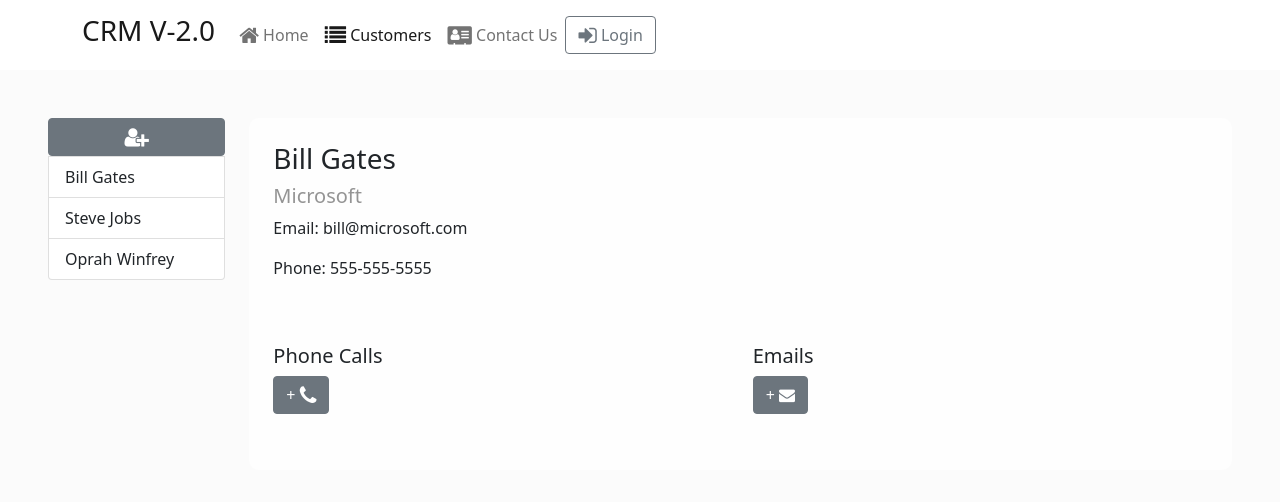
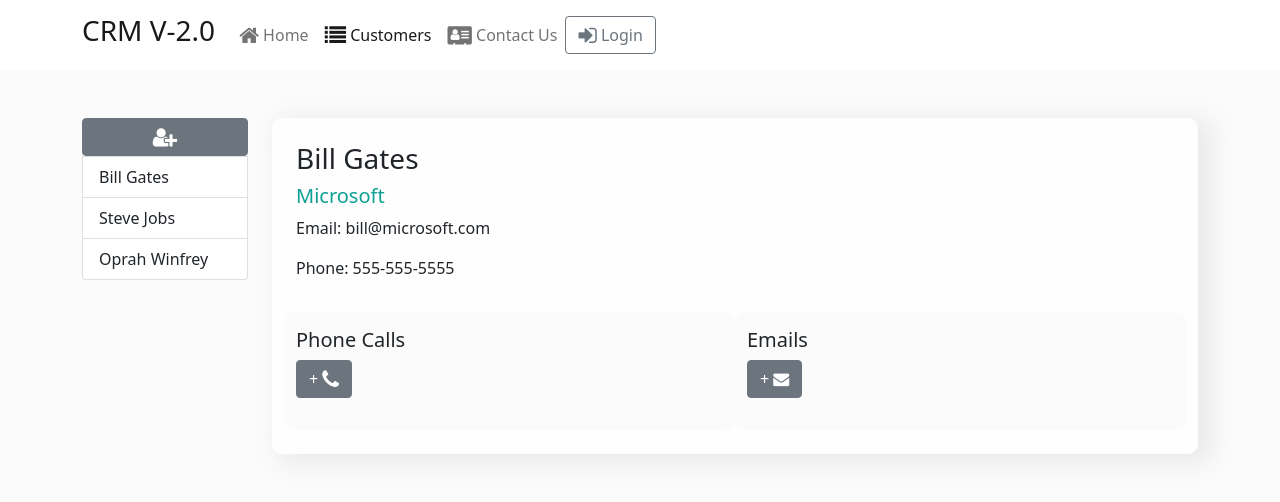
Before and after one commit to rscole87/crm_project, a React (Create React App) app: page /customers in a window 1280 px wide. Shown: the top 502 px of the page. Built offline with nearby package versions, Linux system fonts and the light colour scheme.

Commit message:
add styling to home and customer profile

```diff
--- a/src/components/CustomerSection.js
+++ b/src/components/CustomerSection.js
@@ -24,7 +24,7 @@
 
     return (
       <section id="customer-section">
-        <div className="container-fluid p-5">
+        <div className="container-fluid container-lg py-5">
           <div className="row">
             <div className="col col-sm-2">
               <ListGroup>
--- a/src/components/HomeComponent.js
+++ b/src/components/HomeComponent.js
@@ -1,11 +1,22 @@
 import React from "react";
+import homeImg from '../images/graph-man.svg'
 
 export function Home() {
   return (
     <div className="container mt-5">
-      <h1>World Class CRM Available Now!!</h1>
-      <p>Lorem ipsum dolor sit amet, consectetur adipiscing elit, sed do eiusmod tempor incididunt ut labore et dolore magna aliqua. Ut enim ad minim veniam, quis nostrud exercitation ullamco laboris nisi ut aliquip ex ea commodo consequat. Duis aute irure dolor in reprehenderit in voluptate velit esse cillum dolore eu fugiat nulla pariatur. </p>
-      <p>Excepteur sint occaecat cupidatat non proident, sunt in culpa qui officia deserunt mollit anim id est laborum. ed ut perspiciatis unde omnis iste natus error sit voluptatem accusantium doloremque laudantium, totam rem aperiam, eaque ipsa quae ab illo inventore veritatis et quasi architecto beatae vitae dicta sunt explicabo.</p>
+      <div className="row">
+        <div className="col-sm-6 pt-5">
+          <h1 id="home-heading">World Class CRM Available Now!!</h1><br />
+          <p>Lorem ipsum dolor sit amet, consectetur adipiscing elit, sed do eiusmod tempor incididunt ut labore et dolore magna aliqua. Ut enim ad minim veniam, quis nostrud exercitation ullamco laboris nisi ut aliquip ex ea commodo consequat. Duis aute irure dolor in reprehenderit in voluptate velit esse cillum dolore eu fugiat nulla pariatur. </p>
+
+          <p className="call-to-action">Find out how our products and services can help you and your team meet your customer management goals!</p>
+
+          <p>Excepteur sint occaecat cupidatat non proident, sunt in culpa qui officia deserunt mollit anim id est laborum. ed ut perspiciatis unde omnis iste natus error sit voluptatem accusantium doloremque laudantium, totam rem aperiam, eaque ipsa quae ab illo inventore veritatis et quasi architecto beatae vitae dicta sunt explicabo.</p>
+        </div>
+        <div className="col-sm-6">
+          <img src={homeImg} alt="" />
+        </div>
+      </div>
     </div>
   );
 }
--- a/src/components/RenderCustomerData.js
+++ b/src/components/RenderCustomerData.js
@@ -98,14 +98,14 @@
     return (
       <>
         <div className="client-profile p-4">
-          <div className="profile-heading">
+          <div className="profile-heading pb-3">
             <h3>{this.props.customer.name}</h3> <h5 className="company-heading">{this.props.customer.company}</h5>
             <p>Email: {this.props.customer.email}</p>
             <p>Phone: {this.props.customer.phone}</p>
           </div>
           <div className="row">
-            <div className="col col-sm-6">
-              <div className="outreach-heading mt-5 pb-3" >
+            <div className="outreach-area col col-sm-6">
+              <div className="outreach-heading mt-3 pb-3" >
                 <h5>Phone Calls</h5>
                 <Button onClick={() => this.toggleModal("phone")}>
                   + <i className="fa fa-phone fa-lg" />
@@ -113,8 +113,8 @@
               </div>
               <RenderPhoneCalls outreach={this.props.customer.outreach} />
             </div>
-            <div className="col col-sm-6">
-              <div className="outreach-heading mt-5 pb-3">
+            <div className="outreach-area col col-sm-6 ml-3">
+              <div className="outreach-heading mt-3 pb-3">
                 <h5>Emails</h5>
                 <Button onClick={() => this.toggleModal("email")}>
                   + <i className="fa fa-envelope" />
--- a/src/css/style.css
+++ b/src/css/style.css
@@ -5,13 +5,29 @@
 #customer-section .client-profile {
   border-radius: 10px;
   background-color: rgba(255, 255, 255, 0.753);
+  -webkit-box-shadow: 10px 5px 25px 5px rgba(180, 180, 180, 0.233);
+          box-shadow: 10px 5px 25px 5px rgba(180, 180, 180, 0.233);
 }
 
 #customer-section .client-profile .profile-heading .company-heading {
-  color: #949494;
+  color: #0fa094;
 }
 
 #customer-section .client-profile ul {
   list-style: none;
 }
+
+#customer-section .client-profile .outreach-area {
+  border-radius: 10px;
+  background-color: rgba(241, 241, 241, 0.288);
+}
+
+#home-heading {
+  font-size: 5rem;
+}
+
+.call-to-action {
+  font-size: 2.3rem;
+  color: #0fa094;
+}
 /*# sourceMappingURL=style.css.map */
--- a/src/css/style.scss
+++ b/src/css/style.scss
@@ -1,18 +1,35 @@
 #customer-section {
     background-color: rgba(241, 241, 241, 0.288);
+
 
     .client-profile {
       border-radius: 10px;
       background-color: rgba(255, 255, 255, 0.753);
+      box-shadow: 10px 5px 25px 5px rgba(180, 180, 180, 0.233);
 
       .profile-heading {
         .company-heading {
-          color: rgb(148, 148, 148);
+          color: rgb(15, 160, 148);
         }
       }
 
       ul{
         list-style: none;
       }
+
+
+      .outreach-area{
+        border-radius: 10px;
+        background-color: rgba(241, 241, 241, 0.288);
+      }
     }
 }
+
+#home-heading{
+  font-size: 5rem;
+}
+
+.call-to-action{
+  font-size: 2.3rem;
+  color: rgb(15, 160, 148);
+}
```
Also changed, not shown: src/images/graph-man.svg (added), 1 other file (tests, documents, lock files or other folders).
